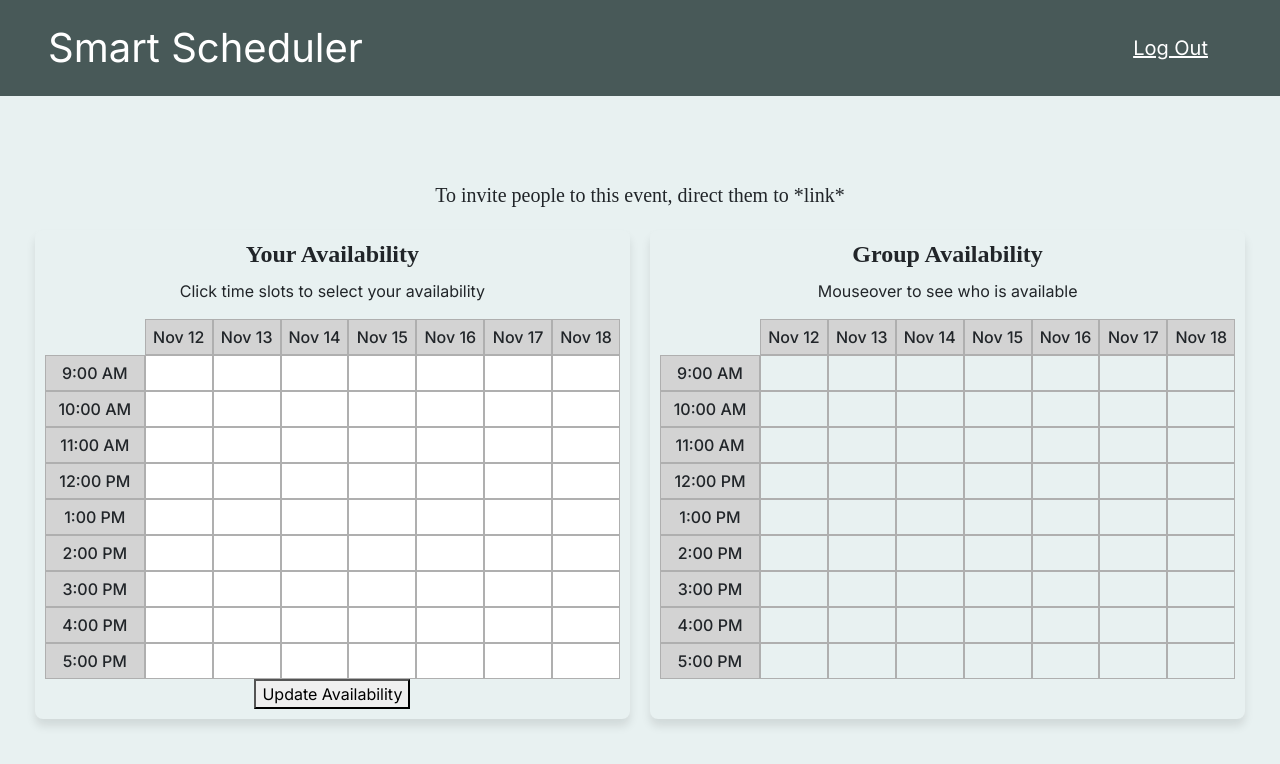
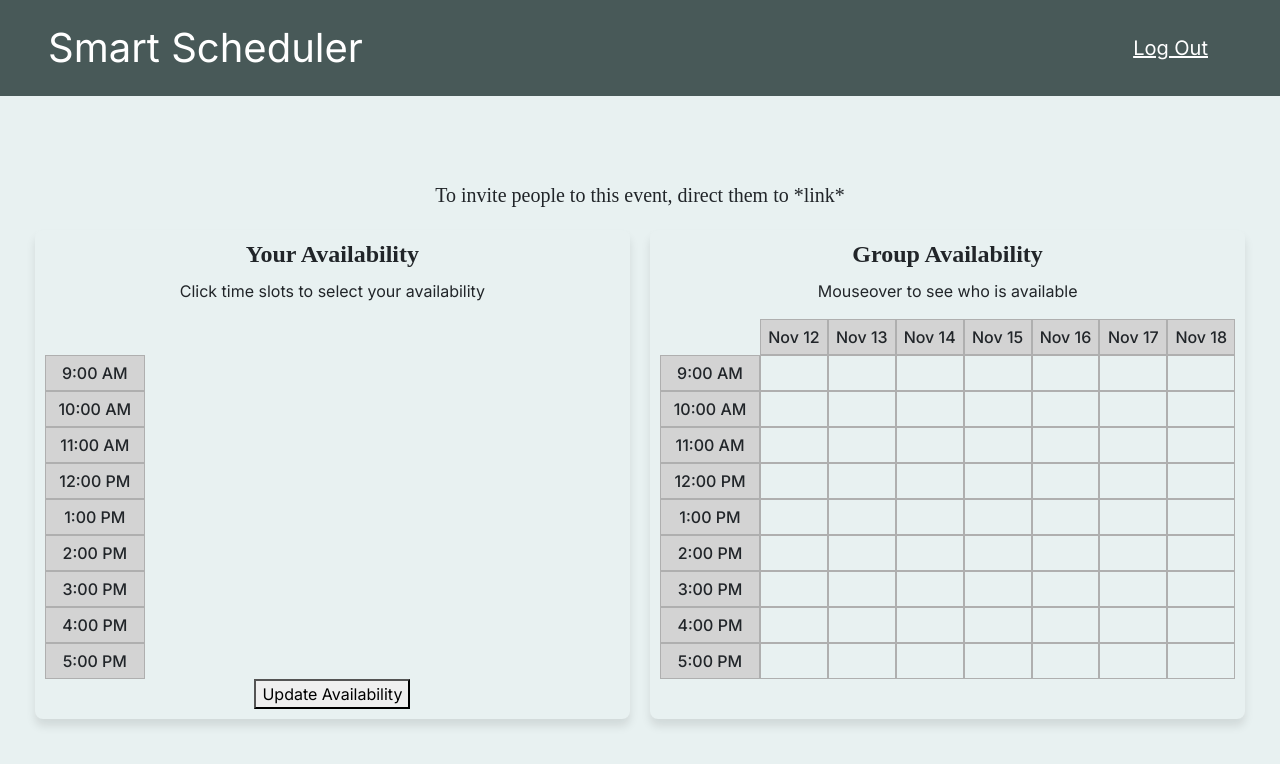
Before and after one commit to chrcha1/CSCI201_finalProject_COMBINED, a Next.js app: page /event in a window 1280 px wide. Shown: the top 764 px of the page. Built offline with nearby package versions, Linux system fonts and the light colour scheme.

Commit message:
Added dynamic date range display to slotpicker

```diff
--- a/src/app/components/slotpicker.tsx
+++ b/src/app/components/slotpicker.tsx
@@ -1,17 +1,26 @@
 "use client";
-import React, { useState } from "react";
+import React, { useEffect, useState } from "react";
 import "../css/slotpicker.css";
 
 const EventCalendar = ({
   userId,
   eventId,
   url,
+  primaryDate,
 }: {
   userId: string;
   eventId: string;
   url: string;
+  primaryDate: string;
 }) => {
   const [selectedSlots, setSelectedSlots] = useState(new Set());
+  const [days, setDays] = useState([]);
+
+  useEffect(() => {
+    if (primaryDate && typeof window !== "undefined") {
+      setDays(calculateDays());
+    }
+  }, [primaryDate]);
 
   const updateAvailability = async () => {
     const availabilityMatrix = createAvailabilityMatrix();
@@ -65,7 +74,7 @@ const EventCalendar = ({
 
     selectedSlots.forEach((slot) => {
       const [monthDay, time] = slot.split("-");
-      const date = new Date(`${monthDay} ${selectedDay.split("-")[0]}`); // Combine with year from selectedday
+      const date = new Date(`${monthDay} ${primaryDate.split("-")[0]}`); // Get year from primary date
       const dayOfWeek = date.getDay(); // Get day of week as number (0=Sunday, 6=Saturday)
 
       const timeIndex = timeMapping[time];
@@ -79,9 +88,8 @@ const EventCalendar = ({
     return availabilityMatrix;
   };
 
-  let selectedDay = "2023-11-15T08:00:00.000Z"; // demo value
-  function calculateDays(selectedDay: any) {
-    let selectedDate = new Date(selectedDay);
+  function calculateDays() {
+    let selectedDate = new Date(primaryDate); // Example: 2023-12-29T08:00:00.000Z
     const abbreviatedMonths = [
       "Jan",
       "Feb",
@@ -106,6 +114,8 @@ const EventCalendar = ({
       let monthDay = `${month} ${day}`;
       weekDays.push(monthDay);
     }
+    console.log("Week Days: ");
+    console.log(weekDays);
     return weekDays;
   }
 
@@ -123,8 +133,6 @@ const EventCalendar = ({
       return newSelectedSlots;
     });
   };
-
-  let days = calculateDays(selectedDay);
 
   const renderCalendarGrid = () => {
     const times = [
--- a/src/app/event/page.tsx
+++ b/src/app/event/page.tsx
@@ -21,6 +21,7 @@ const EventPage = () => {
     name: "",
     description: "",
     createdBy: "",
+    primaryDate: "",
   });
   const [eventId, setEventId] = useState("");
   const [userId, setUserId] = useState("");
@@ -55,6 +56,7 @@ const EventPage = () => {
           name: data.name || "Unnamed Event",
           description: data.description || "No description provided.",
           createdBy: data.createdBy || "Unknown",
+          primaryDate: data.primaryDate || "",
         });
       })
       .catch((error) => {
@@ -118,7 +120,12 @@ const EventPage = () => {
           <div className="text-center availability-section">
             <h3>Your Availability</h3>
             <p>Click time slots to select your availability</p>
-            <Slotpicker userId={userId} eventId={eventId} url={url} />
+            <Slotpicker
+              userId={userId}
+              eventId={eventId}
+              url={url}
+              primaryDate={eventDetails.primaryDate}
+            />
           </div>
           <div className="text-center availability-section">
             <h3>Group Availability</h3>
```
Also changed, not shown: 1 other file (tests, documents, lock files or other folders).
